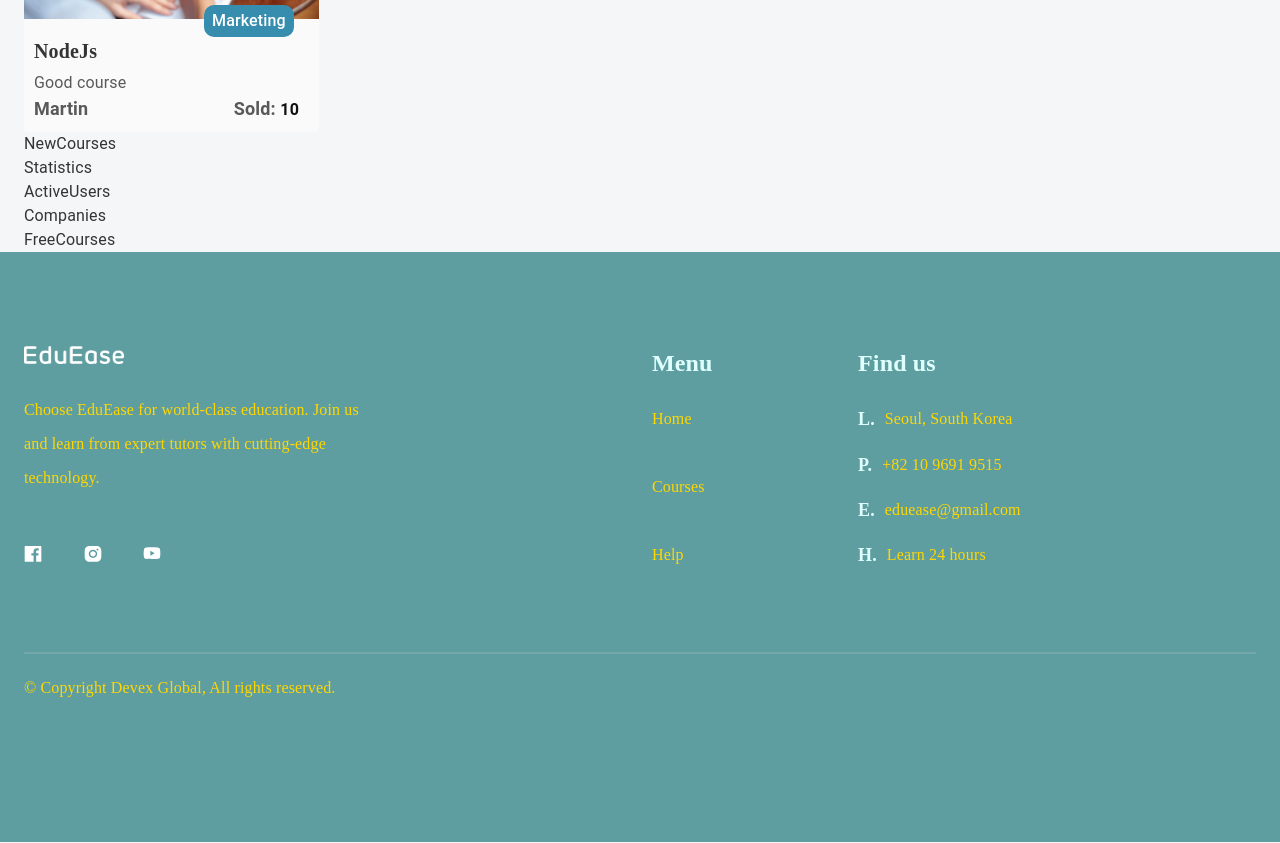
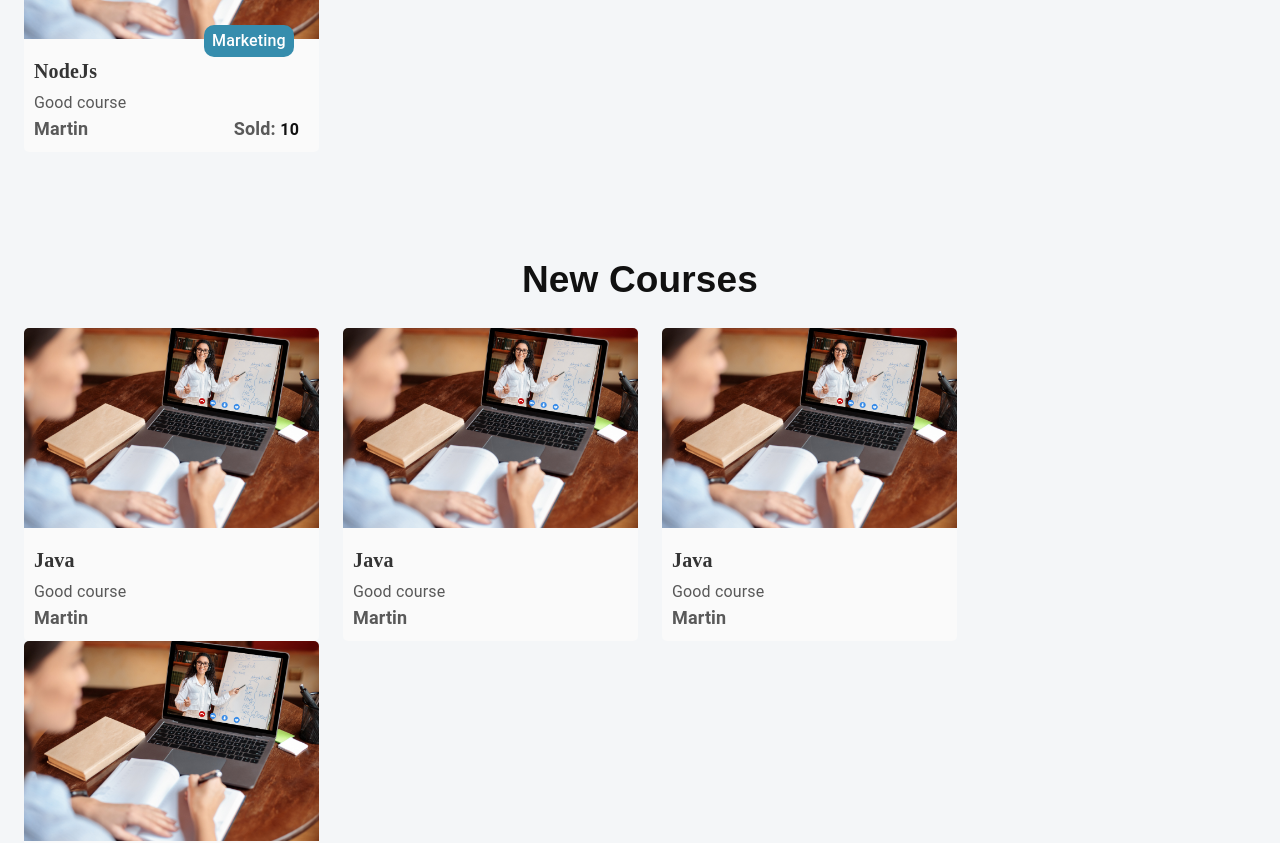
Before and after one commit to jurabek10/eduease-burak, a React (Create React App) app: page / in a window 1280 px wide. Shown: the part 2040-2883 px from the top of the page. Built offline with nearby package versions, Linux system fonts and the light colour scheme.

Commit message:
feat: pblish newCourses components

```diff
--- a/src/css/home.css
+++ b/src/css/home.css
@@ -117,7 +117,7 @@
 
 /* POPULAR-COURSES */
 .popular-courses-frame {
-  margin-top: 80px;
+  padding-top: 100px;
 }
 
 .popular-courses-frame .popular-section {
@@ -257,3 +257,15 @@
   font-size: 16px;
   font-weight: 500;
 }
+
+.popular-courses-frame
+  .popular-section
+  .cards-frame
+  .popular-course
+  .popular-course-detail-wrapper
+  .popular-course-mentor {
+  margin: 0;
+  font-weight: bold;
+  color: #595959;
+  font-size: 18px;
+}
--- a/src/screens/homePage/NewCourses.tsx
+++ b/src/screens/homePage/NewCourses.tsx
@@ -1,9 +1,64 @@
 import React from "react";
-import { Container } from "@mui/material";
+import { Box, Card, Container, CssVarsProvider, Stack } from "@mui/material";
+
+const list = [
+  {
+    courseName: "Java",
+    imagePath: "/img/onlineLearners.jpg",
+    courseMentor: "Martin",
+    courseDesc: "Good course",
+  },
+  {
+    courseName: "Java",
+    imagePath: "/img/onlineLearners.jpg",
+    courseMentor: "Martin",
+    courseDesc: "Good course",
+  },
+  {
+    courseName: "Java",
+    imagePath: "/img/onlineLearners.jpg",
+    courseMentor: "Martin",
+    courseDesc: "Good course",
+  },
+  {
+    courseName: "Java",
+    imagePath: "/img/onlineLearners.jpg",
+    courseMentor: "Martin",
+    courseDesc: "Good course",
+  },
+];
 export default function NewCourses() {
   return (
-    <div>
-      <Container>NewCourses</Container>
+    <div className={"popular-courses-frame"}>
+      <Container>
+        <Stack className={"popular-section"}>
+          <Box className={"category-title"}>New Courses</Box>
+          <Stack className={"cards-frame"}>
+            {list.map((ele, index) => {
+              return (
+                <CssVarsProvider key={index}>
+                  <div className="popular-course">
+                    <img
+                      className="popular-course-img"
+                      src={ele.imagePath}
+                      alt=""
+                      width={295}
+                      height={200}
+                    />
+                    <div className="popular-course-detail-wrapper">
+                      <h4 className="popular-course-title">{ele.courseName}</h4>
+                      <p className="popular-course-desc">{ele.courseDesc}</p>
+                      <p className="popular-course-mentor">
+                        {ele.courseMentor}
+                      </p>
+                    </div>
+                  </div>
+                </CssVarsProvider>
+              );
+            })}
+          </Stack>
+        </Stack>
+      </Container>
     </div>
   );
 }
```
